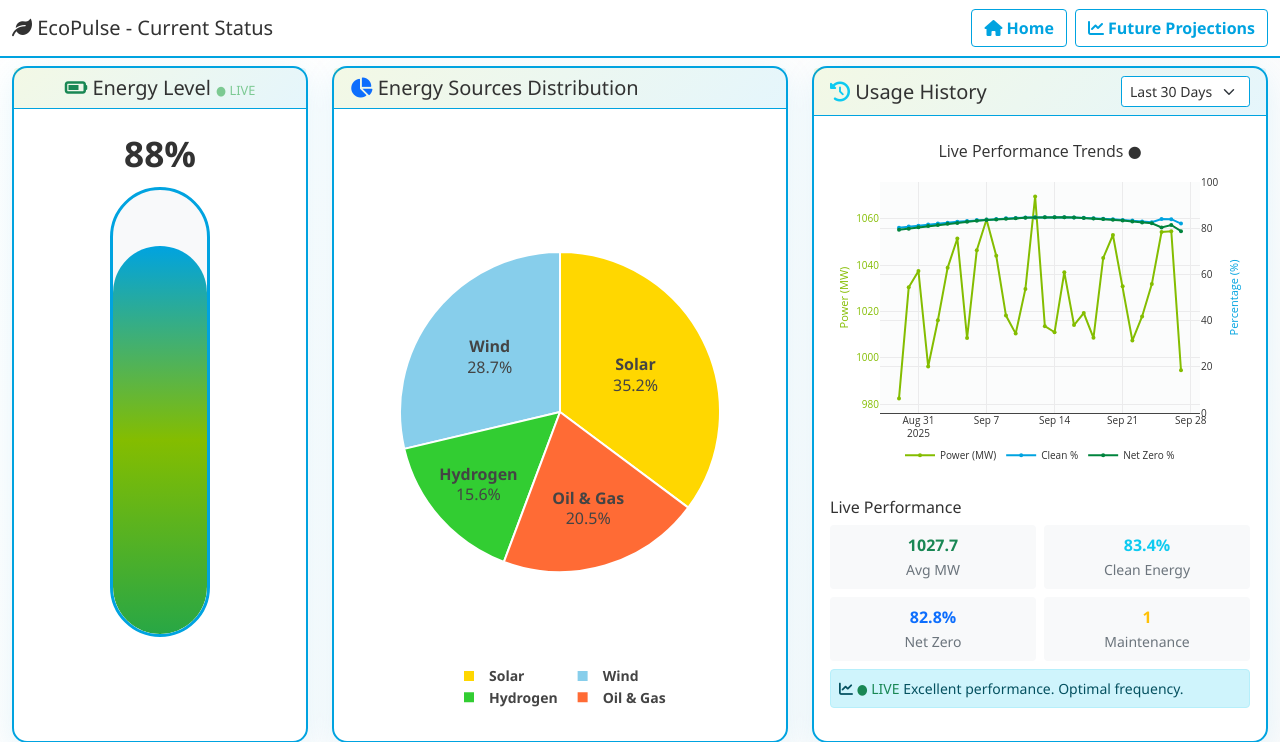
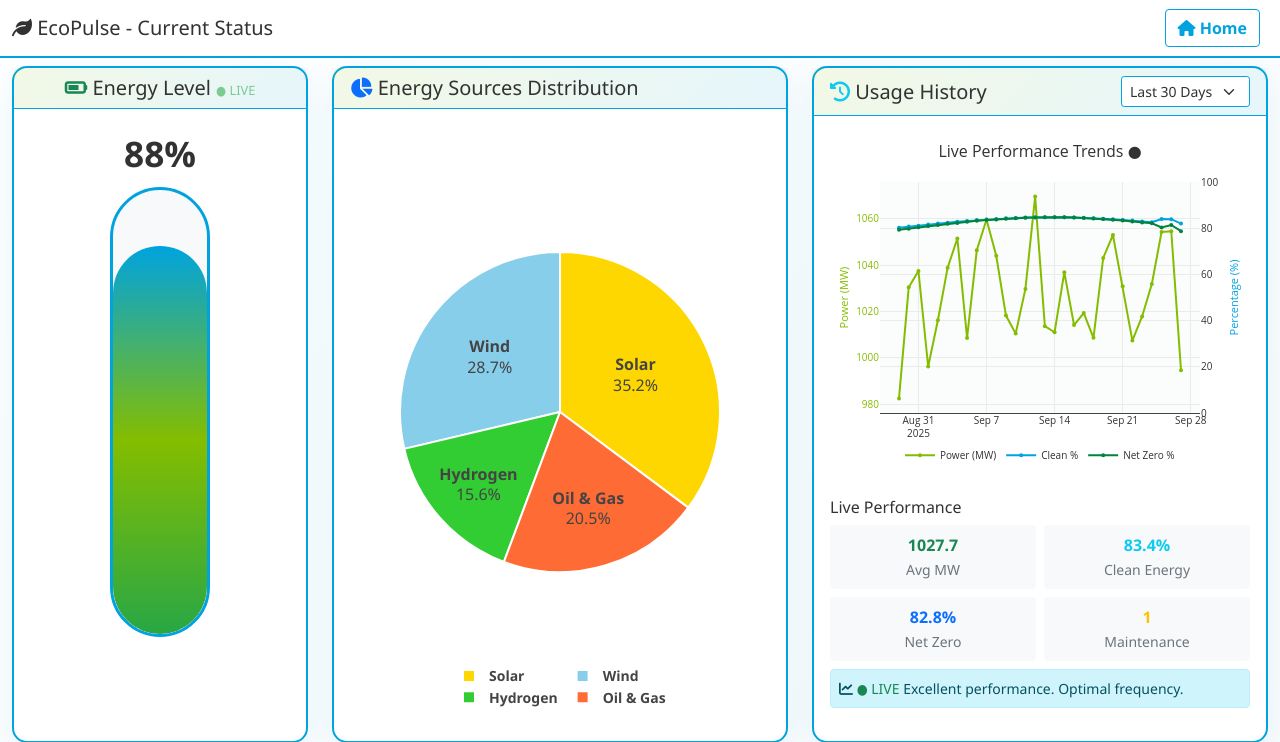
Before and after one commit to jo1102/EcoPulse, a Flask app: page /current-status in a window 1280 px wide. Shown: the top 742 px of the page. Run offline with Flask 3, Linux system fonts and the light colour scheme; some libraries are stand-ins or nearby versions.

Commit message:
Removed future projections on top part of website

```diff
--- a/predictive_maintenance_web/templates/current_status.html
+++ b/predictive_maintenance_web/templates/current_status.html
@@ -307,9 +307,6 @@
             <div class="d-flex">
                 <a href="/" class="btn btn-outline-light me-2">
                     <i class="fas fa-home"></i> Home
-                </a>
-                <a href="/future-projection" class="btn btn-outline-light">
-                    <i class="fas fa-chart-line"></i> Future Projections
                 </a>
             </div>
         </div>
--- a/predictive_maintenance_web/templates/home.html
+++ b/predictive_maintenance_web/templates/home.html
@@ -233,9 +233,6 @@
             <div class="d-flex">
                 <a href="/current-status" class="btn btn-outline-light me-2">
                     <i class="fas fa-tachometer-alt"></i> Current Status
-                </a>
-                <a href="/future-projection" class="btn btn-outline-light">
-                    <i class="fas fa-chart-line"></i> Future Projections
                 </a>
             </div>
         </div>
```
